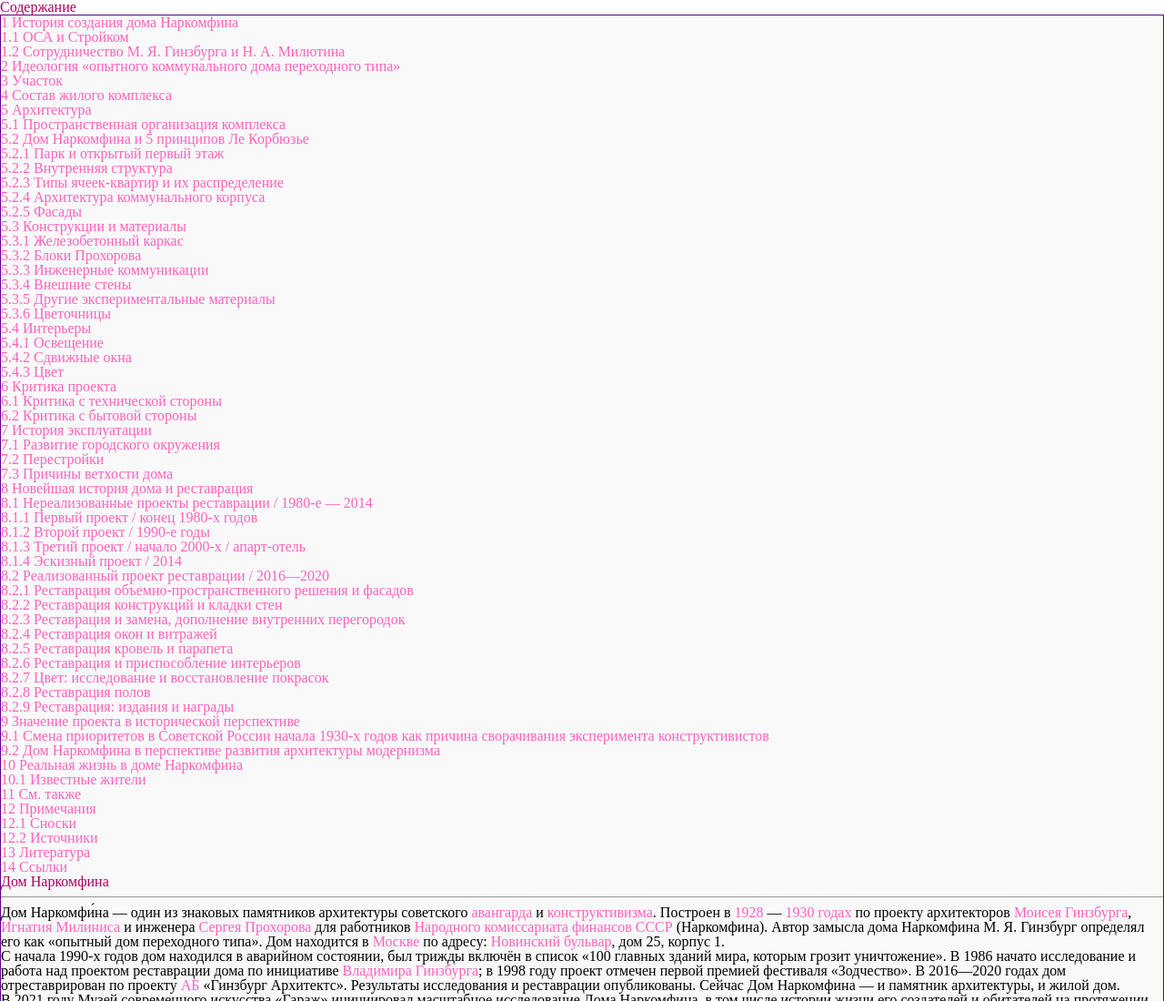
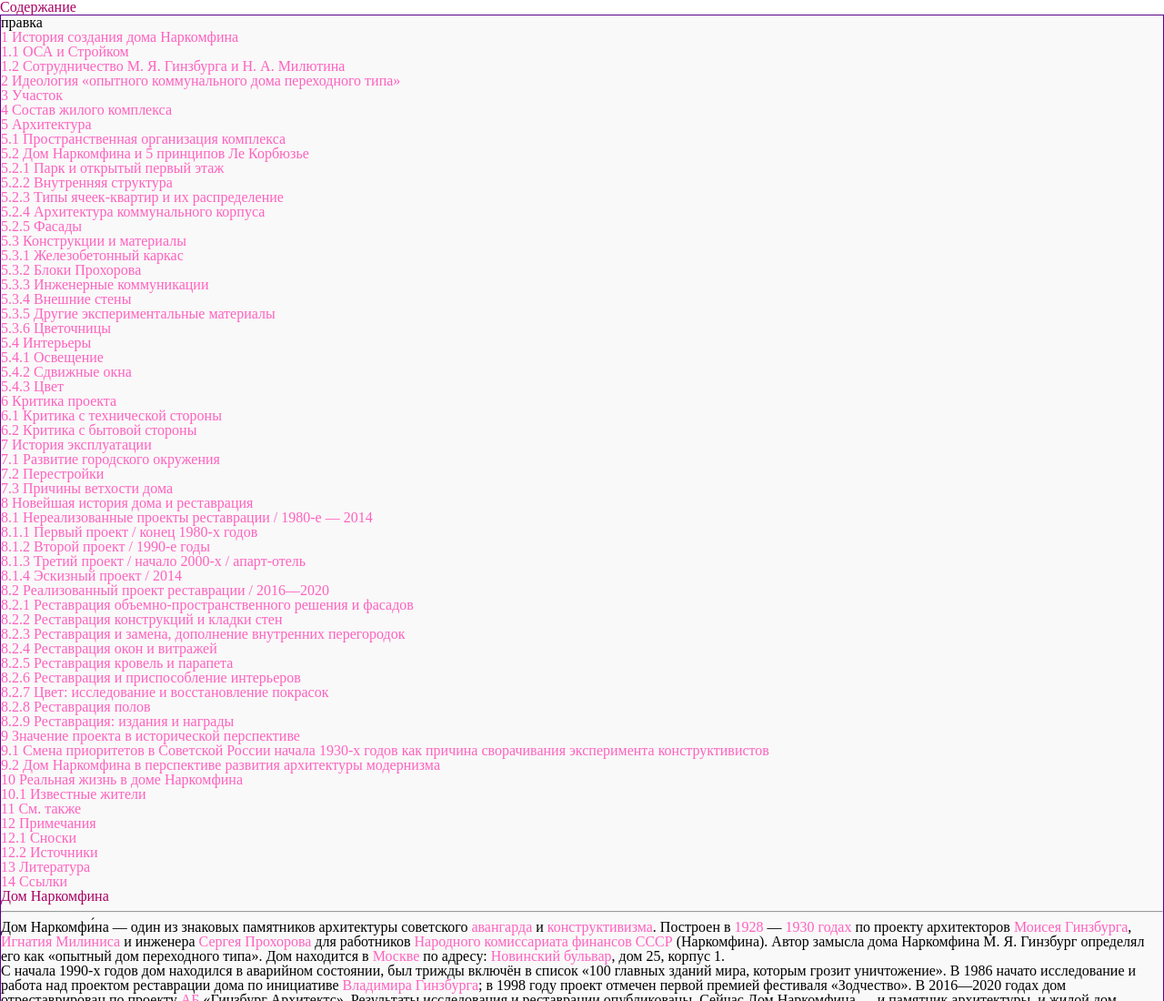
Before and after one commit to valerkis/mazaeva-dom-narkomfina, a plain HTML site: page index.html in a window 1280 px wide. Shown: the top 1100 px of the page at 91% size. Drawn offline with Linux system fonts and the light colour scheme.

Commit message:
правка

```diff
--- a/index.html
+++ b/index.html
@@ -9,7 +9,7 @@
 <body>
     <h1 class="heading">Содержание</h1>
 <nav>
-
+<p>правка</p>
 <ul>
 <li><a href="" >1 История создания дома Наркомфина</a></li>
     <ul>
```
